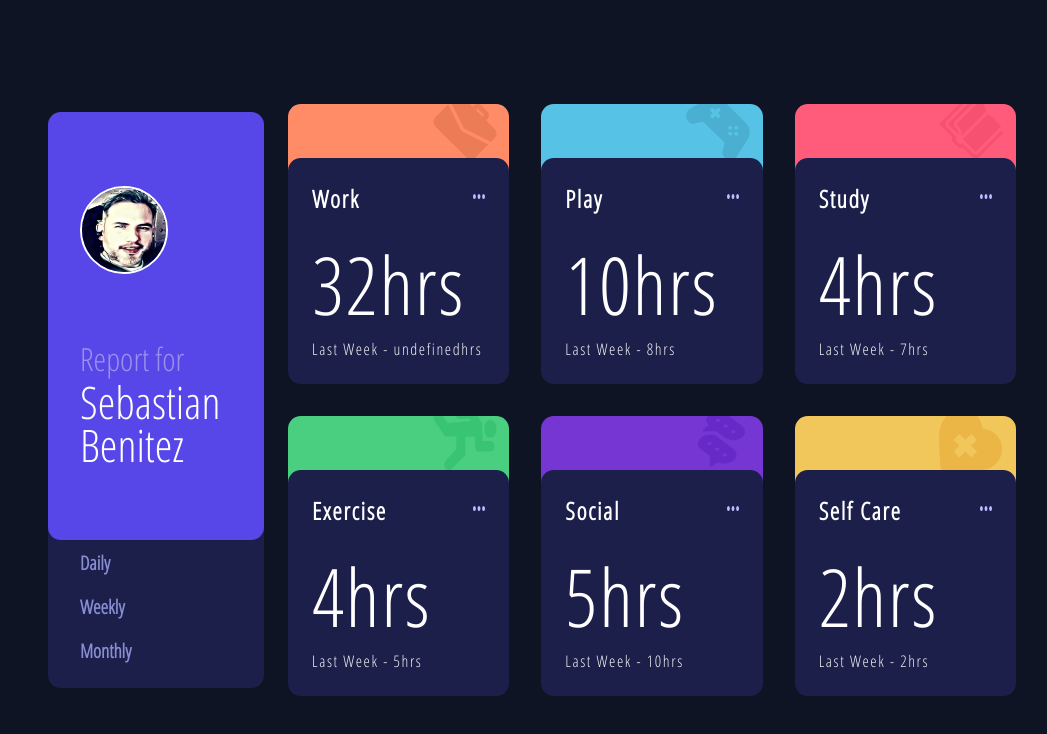
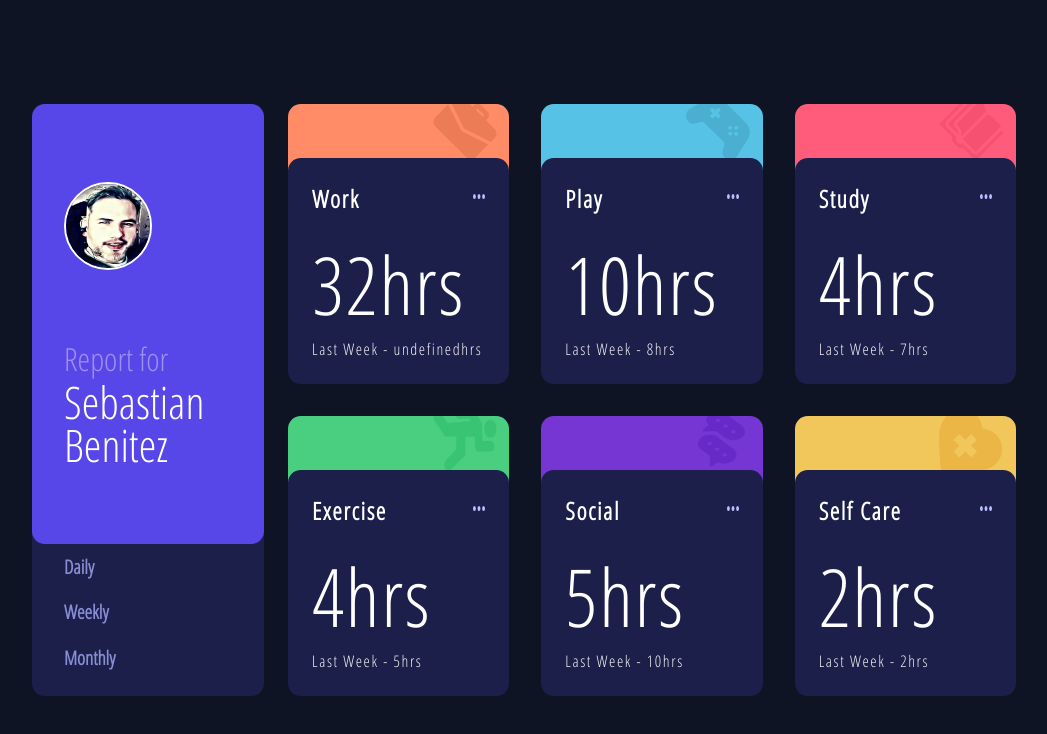
Before and after one commit to bmsebastian2/Time-tracking-Menthor, a plain HTML site: page index.html in a window 1280 px wide. Shown: the whole page, without its empty margins (112-1159 px from the left). Drawn offline with Linux system fonts and the light colour scheme.

Commit message:
Configuracion de el padding con el contenido del usuario

```diff
--- a/style.css
+++ b/style.css
@@ -25,7 +25,7 @@ main{
 
     display: flex;
     flex-direction: column;
-    padding: 1rem;
+    padding: 0.5rem 1rem 0.5rem 0rem ;
 
 }
 .ficha{
```
